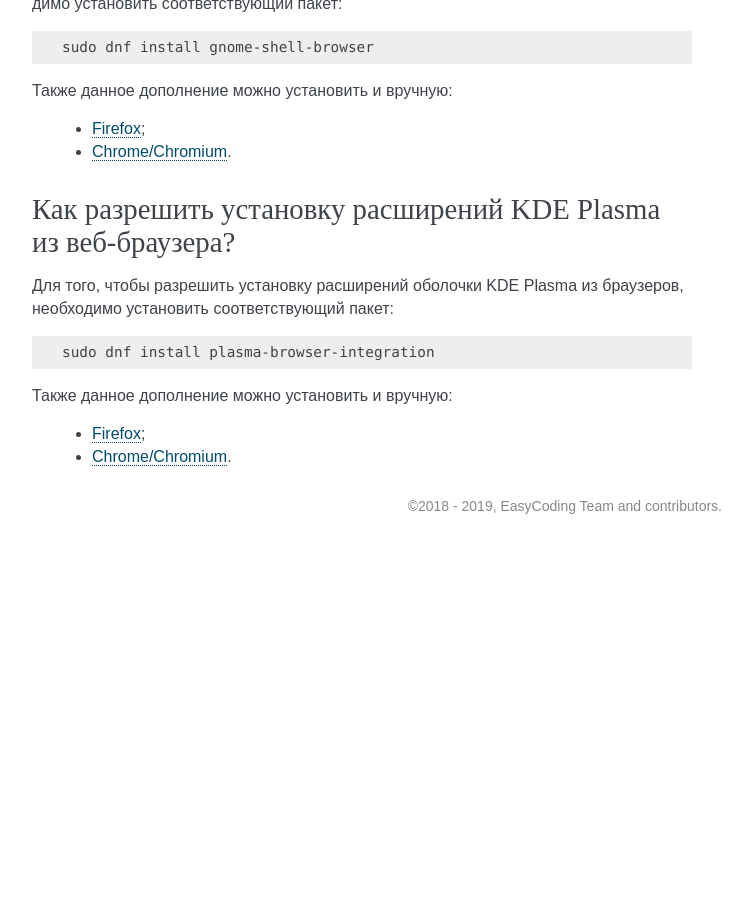
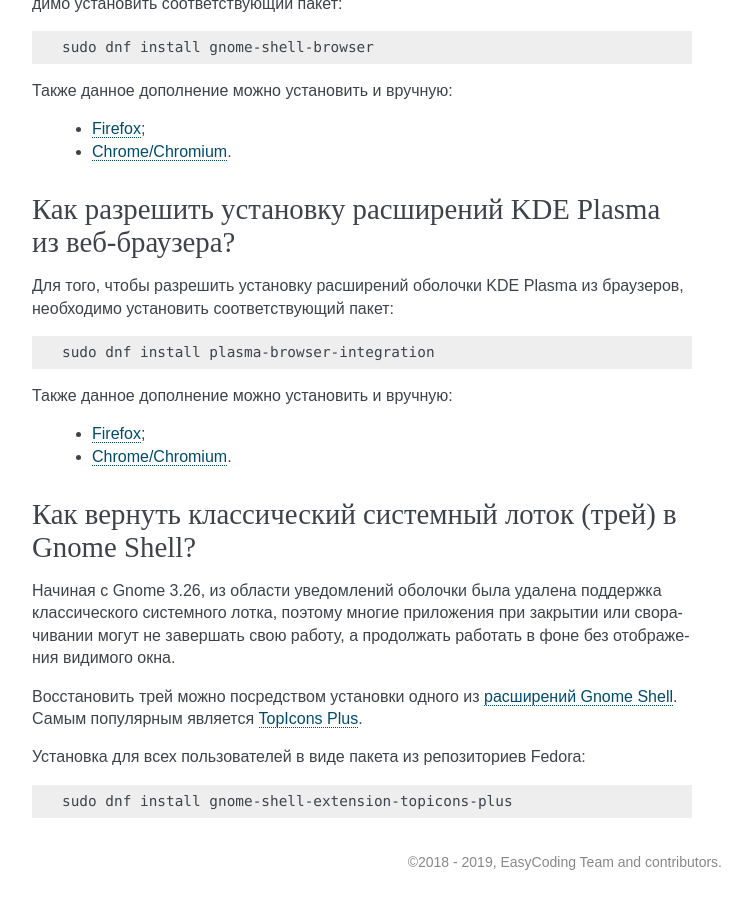
Before and after one commit to RussianFedora/FAQ, a Sphinx documentation site: the page built from source/package-manager.rst, in a window 1280 px wide and 900 px high, scrolled down 13620 px. Shown: the whole window, without its empty margins (388-1140 px from the left). Built offline with Sphinx 7.4.7, drawn with Linux system fonts in a browser that asks for light colours; before the commit the page ends 14164 px from its top, so only the background shows below that; some of the changed text lies outside the part shown.

Commit message:
Moved gnome-shell-tray question to package-manager page.

```diff
--- a/source/package-manager.rst
+++ b/source/package-manager.rst
@@ -806,3 +806,19 @@ Java 11:
 
  * `Firefox <https://addons.mozilla.org/ru/firefox/addon/plasma-integration/>`__;
  * `Chrome/Chromium <https://chrome.google.com/webstore/detail/plasma-integration/cimiefiiaegbelhefglklhhakcgmhkai?hl=ru>`__.
+
+.. index:: gnome, shell, tray, system tray, icon
+.. _gnome-shell-tray:
+
+Как вернуть классический системный лоток (трей) в Gnome Shell?
+==================================================================
+
+Начиная с Gnome 3.26, из области уведомлений оболочки была удалена поддержка классического системного лотка, поэтому многие приложения при закрытии или сворачивании могут не завершать свою работу, а продолжать работать в фоне без отображения видимого окна.
+
+Восстановить трей можно посредством установки одного из :ref:`расширений Gnome Shell <gnome-shell-extensions>`. Самым популярным является `TopIcons Plus <https://extensions.gnome.org/extension/1031/topicons/>`__.
+
+Установка для всех пользователей в виде пакета из репозиториев Fedora:
+
+.. code-block:: bash
+
+    sudo dnf install gnome-shell-extension-topicons-plus
```
Also changed, not shown: source/using-system.rst (+0 -16 lines).
